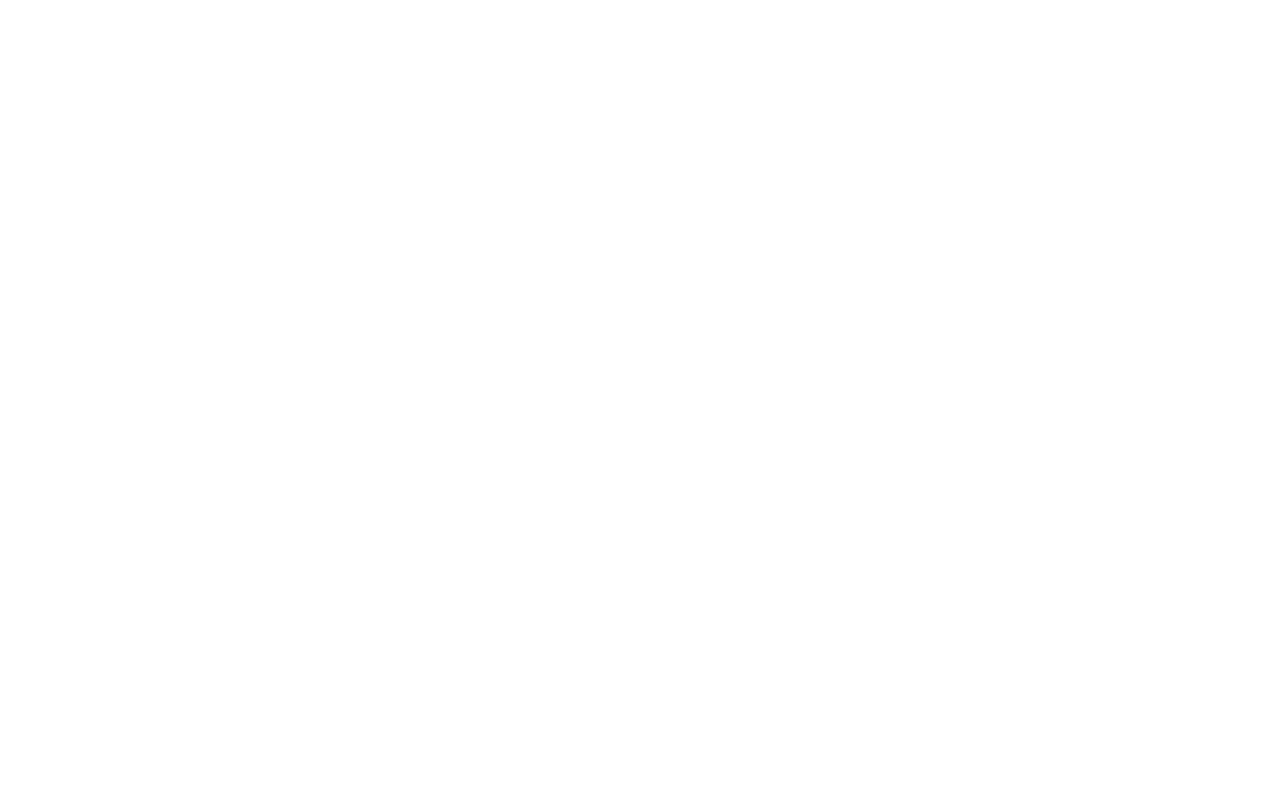
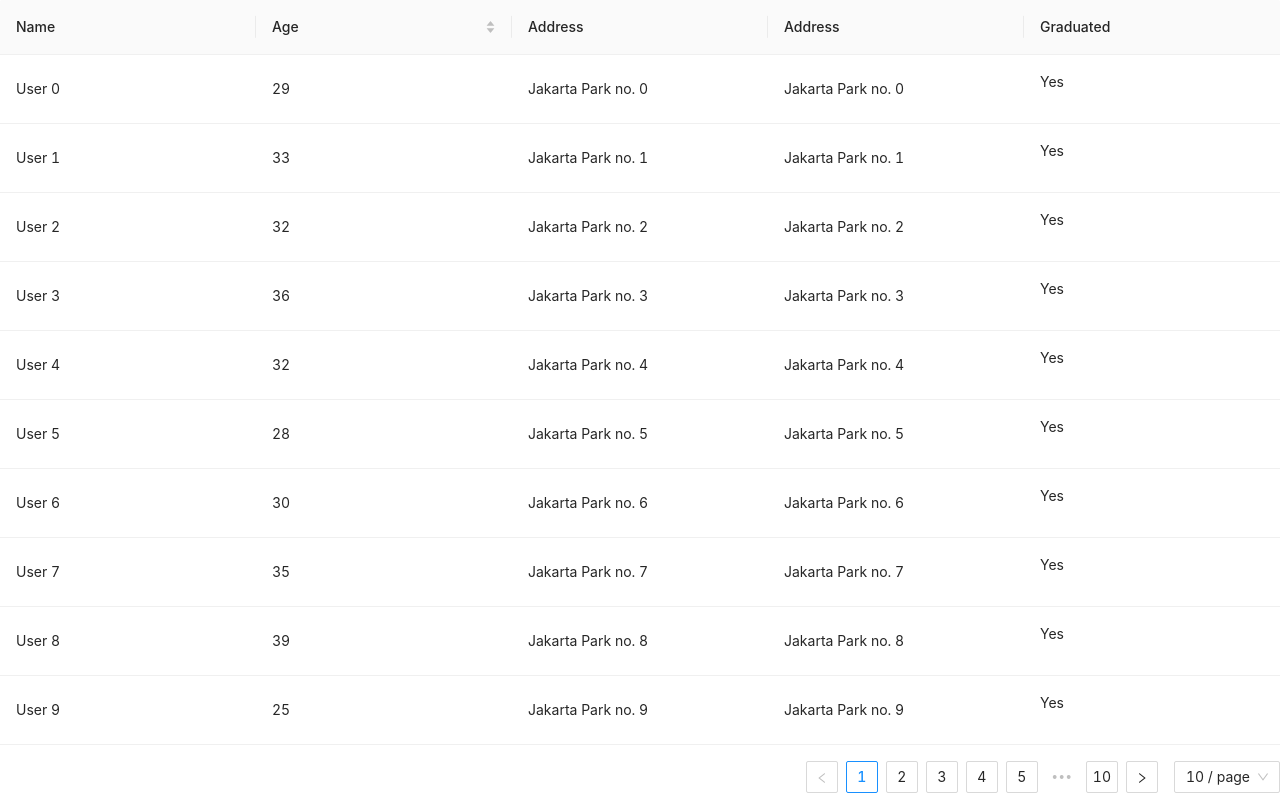
Before and after one commit to JihadRinaldi/antd-demo, a React (Create React App) app: page / in a window 1280 px wide. Built offline with nearby package versions, Linux system fonts and the light colour scheme.

Commit message:
table antd

```diff
--- a/src/App.js
+++ b/src/App.js
@@ -1,10 +1,20 @@
 import 'antd/dist/antd.min.css';
 import './App.css';
+import { Table } from 'antd';
+import { TABLE_COLUMN, generateTableData } from './constants/index.constant';
 
 function App() {
+  const tableData = generateTableData();
   return (
     <div className="App">
-      <header className="App-header"></header>
+      <header className="App-header">
+        <Table
+          dataSource={tableData}
+          columns={TABLE_COLUMN}
+          pagination
+          sticky
+        ></Table>
+      </header>
     </div>
   );
 }
--- a/src/constants/index.constant.js
+++ b/src/constants/index.constant.js
@@ -1 +1,55 @@
 export const FRUITS = ['Banana', 'Mango', 'Orange', 'Apple', 'Grape', 'Cherry'];
+
+export function generateTableData() {
+  const maxAge = 40;
+  const minAge = 17;
+
+  const TABLE_DATA = [];
+  for (let i = 0; i < 100; i++) {
+    TABLE_DATA.push({
+      key: i,
+      name: `User ${i}`,
+      age: Math.floor(Math.random() * (maxAge - minAge + 1)) + minAge,
+      address: `Jakarta Park no. ${i}`,
+    });
+  }
+  return TABLE_DATA;
+}
+
+export const TABLE_COLUMN = [
+  {
+    title: 'Name',
+    dataIndex: 'name',
+    key: 'key',
+    fixed: 'left',
+    width: 150,
+  },
+  {
+    title: 'Age',
+    dataIndex: 'age',
+    key: 'key',
+    sorter: (a, b) => a.age - b.age,
+    width: 150,
+  },
+  {
+    title: 'Address',
+    dataIndex: 'address',
+    key: 'key',
+    width: 150,
+  },
+  {
+    title: 'Address',
+    dataIndex: 'address',
+    key: 'key',
+    width: 150,
+  },
+
+  {
+    title: 'Graduated',
+    key: 'key',
+    render: (payload) => {
+      return <p>{payload.age > 20 ? 'Yes' : 'No'}</p>;
+    },
+    width: 150,
+  },
+];
```
